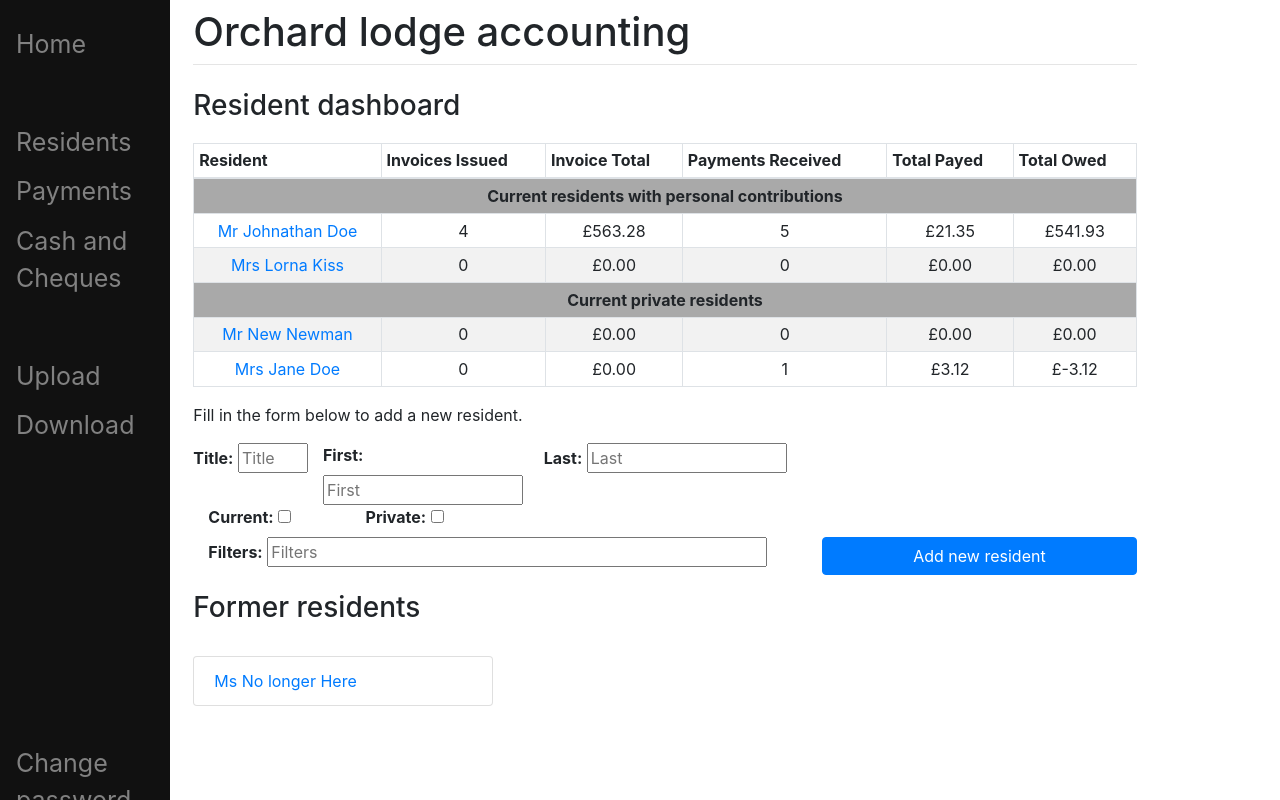
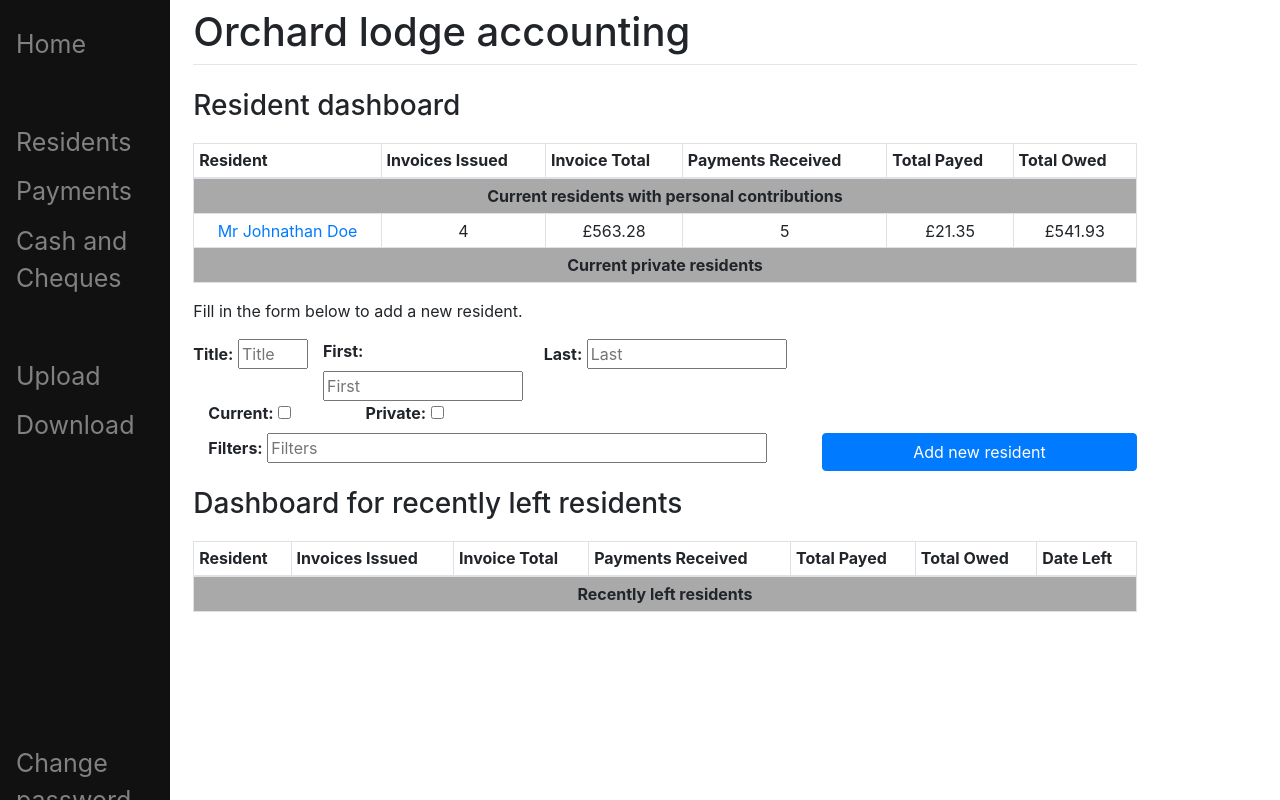
Before and after one commit to chainx/Orchard-lodge-website, a Django app: page /residents/ in a window 1280 px wide; the page is wider, and only the part inside the window is pictured. Run offline with Django 3.2, Linux system fonts and the light colour scheme; a user stored in the database is signed in; data comes from the database, SQL or seed files in the repository; parts of the project's set-up code (start-up, migrations or seed data) failed here and were passed over; some libraries are stand-ins or nearby versions.

Commit message:
Added dashboard for recently left residents

```diff
--- a/main/models.py
+++ b/main/models.py
@@ -1,5 +1,10 @@
+from datetime import date
+
 from django.db import models
 from django.core.validators import MinLengthValidator
+
+# For the purposes of the resident dashboard, invoices and payments before the CUT_OFF date aren't considered
+CUTOFF_DATE = date(2018, 1, 1)
 
 class resident(models.Model):
     title = models.CharField(max_length=8)
@@ -23,15 +28,15 @@ class resident(models.Model):
         return '-'.join([self.title, self.first.replace(' ', '_'), self.last.replace(' ', '_')])
 
     def total_invoiced(self):
-        return sum([invoice_.total for invoice_ in self.invoice_set.filter(obsolete=False)])
+        return sum([invoice_.total for invoice_ in self.invoice_set.filter(date__gte=CUTOFF_DATE, obsolete=False)])
     def total_payed(self):
-        return sum([payment_.amount for payment_ in self.payment_set.all()])
+        return sum([payment_.amount for payment_ in self.payment_set.filter(date__gte=CUTOFF_DATE)])
     def total_owed(self):
         return self.total_invoiced() - self.total_payed()
     def len_invoices(self):
-        return len(self.invoice_set.filter(obsolete=False))
+        return len(self.invoice_set.filter(date__gte=CUTOFF_DATE, obsolete=False))
     def len_payments(self):
-        return len(self.payment_set.all())
+        return len(self.payment_set.filter(date__gte=CUTOFF_DATE))
 
     def __str__(self):
         return self.name
--- a/main/templates/main/residents.html
+++ b/main/templates/main/residents.html
@@ -74,12 +74,33 @@ Residents page
     </div>
 </form>
 
-<h3>Former residents</h3>
-<br/>
-<div class="list-group">
-    {% for res in former_residents %}
-        <a href="/residents/{{res.url}}" style="width: 300px" class="list-group-item">{{res.name}}</a>
-    {% endfor %}
-</div>
+<h3 style="margin-bottom: 20px">Dashboard for recently left residents</h3>
+<table class="table table-bordered table-striped table-sm" id="resident-info">
+    <thead>
+        <tr>
+            <th>Resident</th>
+            <th>Invoices Issued</th>
+            <th>Invoice Total</th>
+            <th>Payments Received</th>
+            <th>Total Payed</th>
+            <th>Total Owed</th>
+            <th>Date Left</th>
+        </tr>
+    </thead>
+    <tbody>
+        <tr style="background-color: darkgrey"><td colspan="7" class="title"><b>Recently left residents</b></td></tr>
+        {% for res, invoice_no, invoice_total, payment_no, payment_total, owed, date_left in recent_resident_info_table %}
+            <tr id="{{res.name}}">
+                <td><a href="/residents/{{res.url}}">{{res.name}}</a></td>
+                <td>{{invoice_no}}</td>
+                <td>{{invoice_total}}</td>
+                <td>{{payment_no}}</td>
+                <td>{{payment_total}}</td>
+                <td>{{owed}}</td>
+                <td>{{date_left}}</td>
+            </tr>
+        {% endfor %}
+    </tbody>
+</table>
 
 {% endblock %}
--- a/main/views.py
+++ b/main/views.py
@@ -1,5 +1,5 @@
 import os
-from datetime import datetime
+from datetime import datetime, date
 import mimetypes
 from zipfile import ZipFile
 
@@ -67,13 +67,15 @@ def payments(request):
 def str_total(total):
     return u'\u00A3' + f'{total/100:,.2f}'
 
-def compile_resident_table(residents):
+def compile_resident_table(residents, include_date_left=False):
     resident_table = []
     resident_list = sorted(list(residents), key = lambda x: x.total_owed(), reverse=True)
     for res in resident_list:
-        resident_table.append(
-            [res, res.len_invoices(), str_total(res.total_invoiced()), res.len_payments(), str_total(res.total_payed()), str_total(res.total_owed())]
-        )
+        if res.len_invoices()>0:
+            row = [res, res.len_invoices(), str_total(res.total_invoiced()), res.len_payments(), str_total(res.total_payed()), str_total(res.total_owed())]
+            if include_date_left:
+                row.append(res.leave_date)
+            resident_table.append(row)
     return resident_table
 
 def residents(request):
@@ -82,6 +84,7 @@ def residents(request):
         data = {
             'resident_info_table':  compile_resident_table(residents.filter(current=True, private=False)),
             'private_resident_info_table': compile_resident_table(residents.filter(current=True, private=True)),
+            'recent_resident_info_table': compile_resident_table(residents.filter(leave_date__gt=date(2023,1,1)), include_date_left=True),
             'former_residents' : residents.filter(current=False),
         }
 
```
